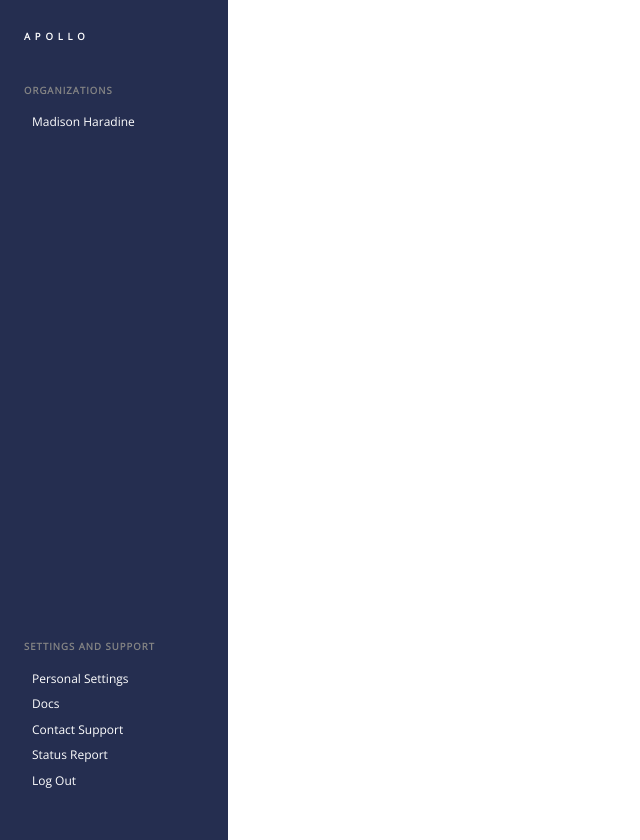
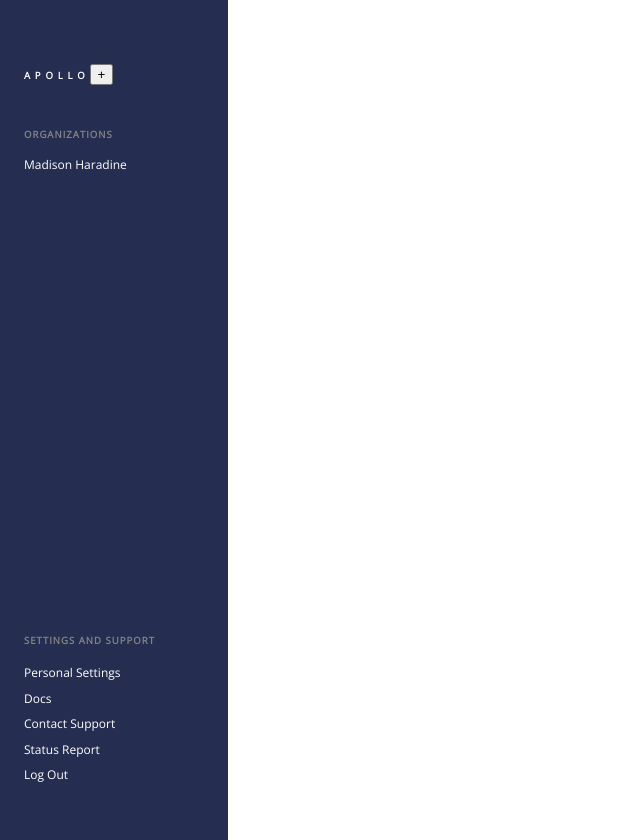
Before and after one commit to madihara/ApolloMockClient, a React (Create React App) app: page / in a window 1280 px wide. Shown: the whole page, without its empty margins (0-640 px from the left). Built offline with nearby package versions, Linux system fonts and the light colour scheme.

Commit message:
trying to figure out how to useState with styledcomponents

```diff
--- a/package.json
+++ b/package.json
@@ -3,6 +3,9 @@
   "version": "0.1.0",
   "private": true,
   "dependencies": {
+    "@fortawesome/fontawesome-svg-core": "^1.2.27",
+    "@fortawesome/free-solid-svg-icons": "^5.12.1",
+    "@fortawesome/react-fontawesome": "^0.1.9",
     "@testing-library/jest-dom": "^4.2.4",
     "@testing-library/react": "^9.3.2",
     "@testing-library/user-event": "^7.1.2",
--- a/src/components/menu bar/Menu.jsx
+++ b/src/components/menu bar/Menu.jsx
@@ -1,4 +1,4 @@
-import React from 'react'
+import React, {useState} from 'react'
 import styled from 'styled-components'
 
 import { links } from './menuConstants'
@@ -10,7 +10,7 @@ const Menu = () => {
       justify-content: space-between;
       flex-direction: column;
       height: 98vh;
-      width: 180px;
+      width:  180px;
       background-color: #252E50;
       color: white;
       position: absolute;
@@ -24,7 +24,7 @@ const Menu = () => {
   const Logo = styled.h1`
       text-transform: uppercase;
       font-size: 0.6rem;
-      padding: 0rem 0 2rem;
+      padding: 2rem 0 2rem;
       letter-spacing: 0.3rem;
   `
 
@@ -37,10 +37,14 @@ const Menu = () => {
   const List = styled.ul`
     padding:0;
     margin: none;
+
+    &:last-child{
+        margin-bottom: 20px;
+      }
 `
   const NavLink = styled.li`
       list-style: none;
-      padding: 8px;
+      padding: 8px 0;
       font-size: 0.75rem;
       border-radius: 5px;
 
@@ -52,16 +56,21 @@ const Menu = () => {
         background-color: #5268C2;
       }
   `
-  const Icon = styled.img``
+ const [isOpen, setMenu] = useState('true');
 
+ const toggleMenu = () => {
+   setMenu(isOpen !== isOpen)
+ }
 
   return (
     <div style={{
 
     }}>
-      <NavMenu>
+      <NavMenu >
         <div>
-          <Logo>Apollo</Logo>
+          <Logo>Apollo
+            <button onClick={toggleMenu}> + </button>
+          </Logo>
           <Title> Organizations</Title>
           <NavLink>Madison Haradine</NavLink>
         </div>
--- a/src/components/menu bar/menuConstants.js
+++ b/src/components/menu bar/menuConstants.js
@@ -5,7 +5,12 @@ export const links = [
   },
   {
     id: 2,
-    title: 'Docs'
+    title: 'Docs',
+    svg: {
+      xmlns: "http://www.w3.org/2000/svg",
+      viewBox: "0 0 384 512",
+      d: "M224 136V0H24C10.7 0 0 10.7 0 24v464c0 13.3 10.7 24 24 24h336c13.3 0 24-10.7 24-24V160H248c-13.2 0-24-10.8-24-24zm64 236c0 6.6-5.4 12-12 12H108c-6.6 0-12-5.4-12-12v-8c0-6.6 5.4-12 12-12h168c6.6 0 12 5.4 12 12v8zm0-64c0 6.6-5.4 12-12 12H108c-6.6 0-12-5.4-12-12v-8c0-6.6 5.4-12 12-12h168c6.6 0 12 5.4 12 12v8zm0-72v8c0 6.6-5.4 12-12 12H108c-6.6 0-12-5.4-12-12v-8c0-6.6 5.4-12 12-12h168c6.6 0 12 5.4 12 12zm96-114.1v6.1H256V0h6.1c6.4 0 12.5 2.5 17 7l97.9 98c4.5 4.5 7 10.6 7 16.9z"
+    }
   },
   {
     id: 1,
```
Also changed, not shown: 1 other file (tests, documents, lock files or other folders).
